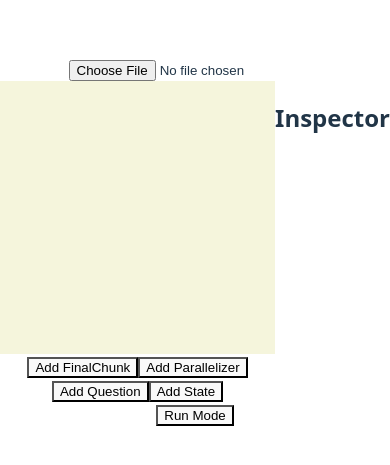
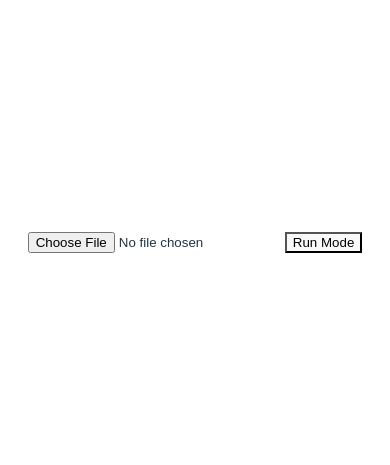
Before and after one commit to chhotii-alex/flex-sched, a Svelte app: page / in a window 390 px wide. Shown: the part 181-646 px from the top of the page. Built offline with nearby package versions, Linux system fonts and the light colour scheme; a web font is replaced by a local one.

Commit message:
tweak for using on iphone

```diff
--- a/package.json
+++ b/package.json
@@ -6,7 +6,7 @@
   "scripts": {
     "dev": "vite",
     "build": "vite build",
-    "preview": "vite preview",
+    "preview": "vite preview --host",
     "format": "prettier --write ."
   },
   "devDependencies": {
--- a/src/App.svelte
+++ b/src/App.svelte
@@ -46,7 +46,7 @@
 {#if tab == "design"}
   <DesignTab bind:chunks bind:startChunk {updateChunks} />
 {:else}
-  <RunTab {chunks} {startChunk} />
+  <RunTab {startChunk} />
 {/if}
 {#if tab != "run"}
   <button on:click={() => (tab = "run")}>Run Mode</button>
--- a/src/DailySched.svelte
+++ b/src/DailySched.svelte
@@ -4,7 +4,7 @@
 
   export let nowDate;
   export let startChunk;
-  export let chunks;
+
   let errorState = false;
   let now = new Date();
 
@@ -341,7 +341,7 @@
   button {
     border-radius: 50%;
     border: 2px solid #ffebcd;
-    padding: 5px 16px;
+    padding: 5px 0px;
     margin: 4px;
   }
   p {
@@ -354,5 +354,6 @@
   }
   .container {
     margin: 0px;
+    height: 100svh;
   }
 </style>
--- a/src/DesignTab.svelte
+++ b/src/DesignTab.svelte
@@ -181,7 +181,7 @@
 </script>
 
 <UploadDownload bind:startChunk bind:chunks />
-<div class="designSpace">
+<div class="designSpace hideOnMobile">
   <div
     class="canvas"
     style="overflow:scroll;max-height:70vmin"
@@ -352,4 +352,9 @@
   circle.target {
     fill: green;
   }
+  @media only screen and (max-width: 1000px) {
+    div.hideOnMobile {
+      display: none;
+    }
+  }
 </style>
--- a/src/RunTab.svelte
+++ b/src/RunTab.svelte
@@ -1,7 +1,6 @@
 <script>
   import { onMount, tick } from "svelte";
   import DailySched from "./DailySched.svelte";
-  export let chunks;
   export let startChunk;
 
   function nowDateStr(day) {
@@ -24,15 +23,11 @@
   });
 </script>
 
-<DailySched {nowDate} {startChunk} {chunks} />
+<DailySched {nowDate} {startChunk} />
 
 <style>
   * {
     background-color: #004225;
     color: #ffebcd;
   }
-
-  h2 {
-    margin: 0px;
-  }
 </style>
--- a/src/UploadDownload.svelte
+++ b/src/UploadDownload.svelte
@@ -34,10 +34,20 @@
 </script>
 
 {error}
-{#if url}
-  <a href={url} download={`schedule.json`}> Download This Plan </a>
-{/if}
+<div class="hideOnMobile">
+  {#if url}
+    <a href={url} download={`schedule.json`}> Download This Plan </a>
+  {/if}
+</div>
 <input id="myfiles" type="file" accept=".json" bind:files />
 {#if files}
   <button on:click={upload}>Upload</button>
 {/if}
+
+<style>
+  @media only screen and (max-width: 870px) {
+    div.hideOnMobile {
+      display: none;
+    }
+  }
+</style>
```
